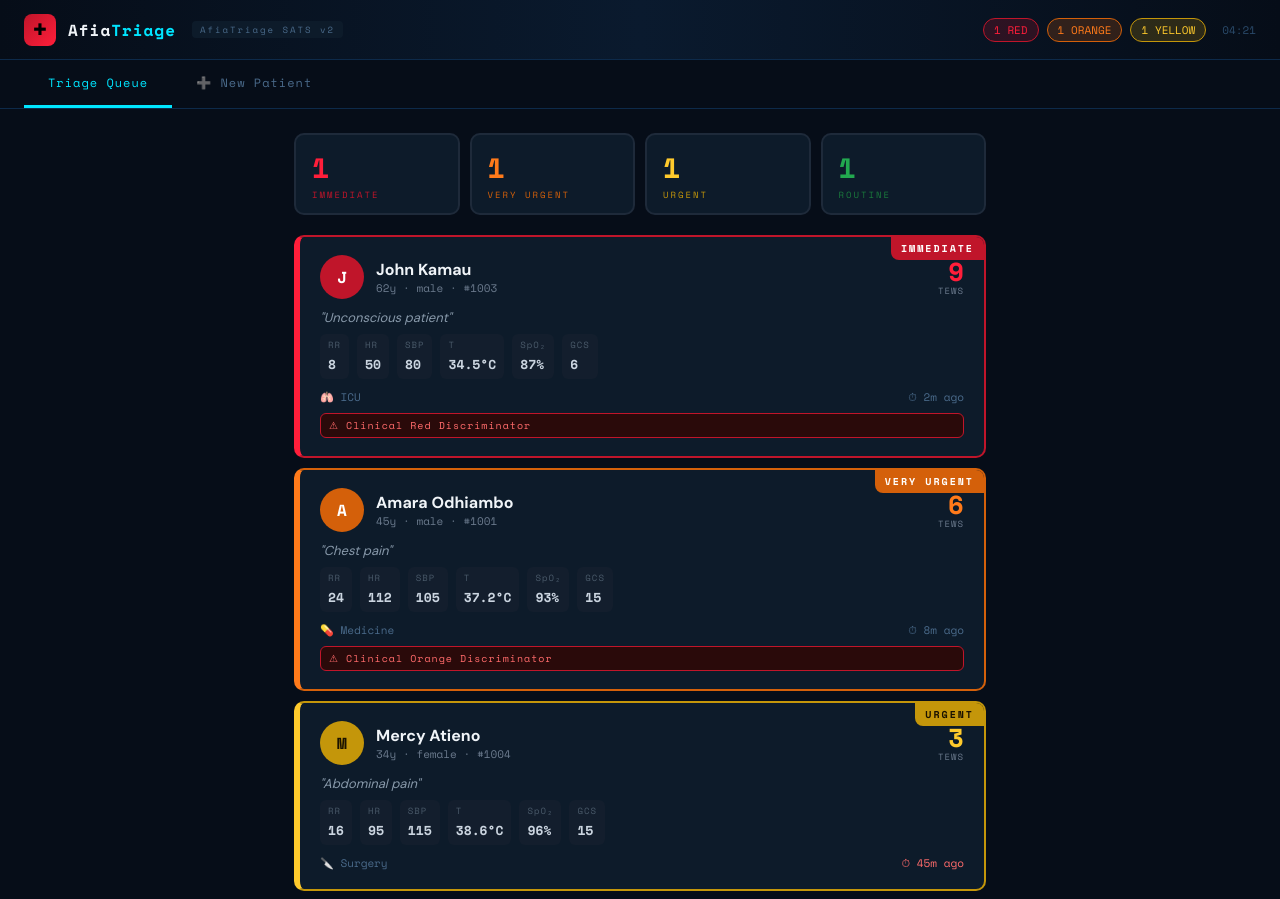
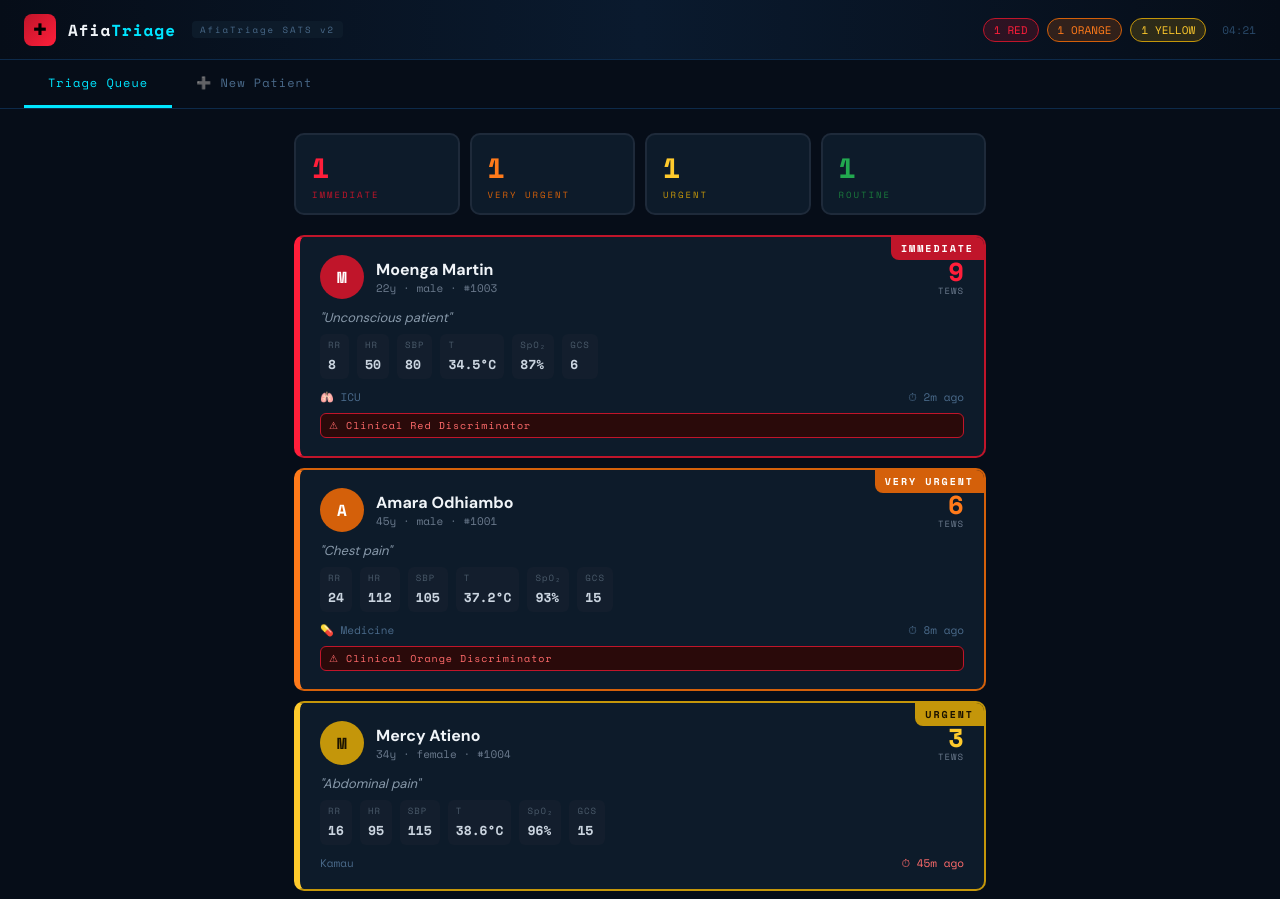
Before and after one commit to martinmoenga180-png/afiatriage, a React (Vite) app: page / in a window 1280 px wide. Shown: the top 899 px of the page. Built offline with nearby package versions, Linux system fonts and the light colour scheme; the HTML template or start-up script is replaced by a standard one.

Commit message:
Update App.js

```diff
--- a/src/App.js
+++ b/src/App.js
@@ -867,7 +867,7 @@ const SEED_PATIENTS = [
     vitals: { respRate: 18, pulse: 88, sbp: 120, temp: 37.0, gcs: 15, mobility: "walking", spo2: 98 }
   },
   {
-    id: 1003, name: "John Kamau", age: 62, sex: "male", complaint: "Unconscious patient",
+    id: 1003, name: "Moenga Martin", age: 22, sex: "male", complaint: "Unconscious patient",
     tews: 9, colour: "RED", department: "ICU",
     discriminators: ["Clinical Red Discriminator"], missingVitals: [],
     arrivalTime: Date.now() - 2 * 60000,
@@ -875,7 +875,7 @@ const SEED_PATIENTS = [
   },
   {
     id: 1004, name: "Mercy Atieno", age: 34, sex: "female", complaint: "Abdominal pain",
-    tews: 3, colour: "YELLOW", department: "Surgery",
+    tews: 3, colour: "YELLOW", department: "Kamau",
     discriminators: [], missingVitals: [],
     arrivalTime: Date.now() - 45 * 60000,
     vitals: { respRate: 16, pulse: 95, sbp: 115, temp: 38.6, gcs: 15, mobility: "with_help", spo2: 96 }
@@ -898,10 +898,10 @@ export default function AfiaTriage() {
   }, []);
 
   useEffect(() => {
-  const warn = (e) => { e.preventDefault(); e.returnValue = ""; };
-  window.addEventListener("beforeunload", warn);
-  return () => window.removeEventListener("beforeunload", warn);
-}, []);
+     const warn = (e) => { e.preventDefault(); e.returnValue = ""; };
+     window.addEventListener("beforeunload", warn);
+     return () => window.removeEventListener("beforeunload", warn);
+  }, []);
 
   const addPatient = (p) => {
     setPatients((prev) => [...prev, p]);
```
